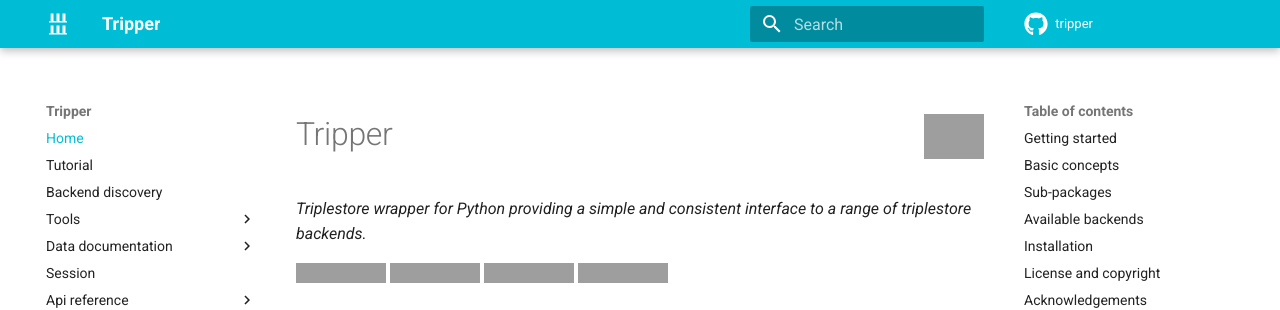
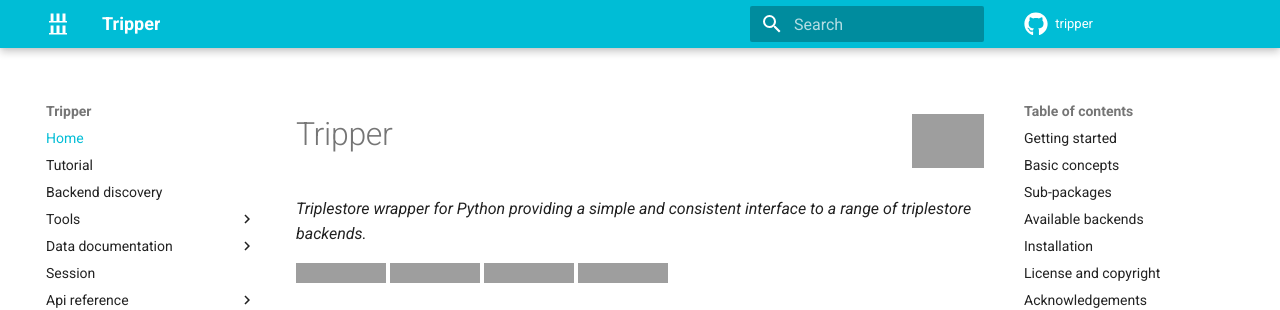
Before and after one commit to EMMC-ASBL/tripper, an MkDocs documentation site: the page built from docs/index.md, in a window 1280 px wide. Shown: the top 310 px of the page. Built offline with MkDocs 1.6.1 and Material for MkDocs 9.7.7, drawn with Linux system fonts in a browser that asks for light colours; comment, search, counter and statistics services are not loaded; the version menu is left out; grey boxes are pictures that could not be loaded.

Commit message:
[pre-commit.ci] auto fixes from pre-commit hooks
For more information, see https://pre-commit.ci

```diff
--- a/docs/index.md
+++ b/docs/index.md
@@ -1,4 +1,4 @@
-<img src="https://raw.githubusercontent.com/EMMC-ASBL/tripper/refs/heads/tripper_logo/figs/tripper_logo.svg" alt="Tripper logo" align="right" width="60" height="60">
+<img src="https://raw.githubusercontent.com/EMMC-ASBL/tripper/refs/heads/tripper_logo/figs/tripper_logo.svg" alt="Tripper logo" align="right" width="72" height="72">
 
 Tripper
 =======
```
